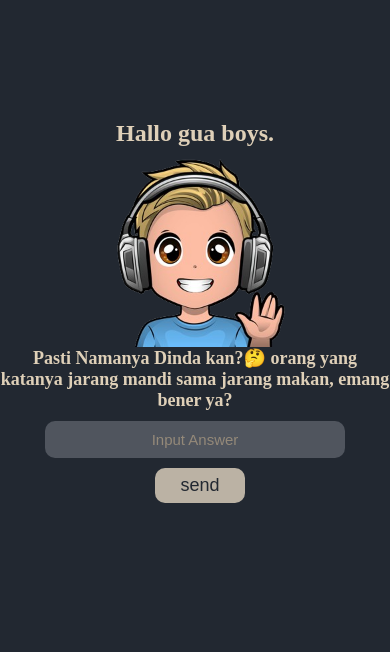
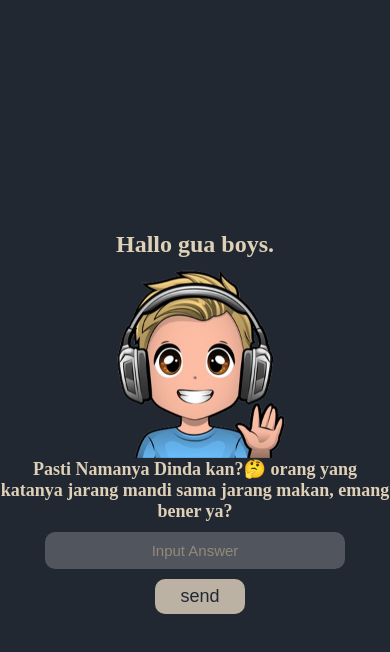
Before and after one commit to Komara11/theBoys, a plain HTML site: page index.html in a window 390 px wide. Drawn offline with nearby package versions, Linux system fonts and the light colour scheme.

Commit message:
style.css

```diff
--- a/style.css
+++ b/style.css
@@ -36,7 +36,6 @@
 .wrapper{
     display: flex;
     align-items: center;
-    /* flex-direction: column; */
 }
 button{
     border: none;
@@ -70,12 +69,3 @@ button:hover{
     color: #222831;
     transition: all 0.3s ease-in-out;
 }
-@media only screen and (max-width: 768px) {
-    .container {
-        justify-content: start;
-        align-items: start;
-    }
-    .card{
-        margin-top: 120px;
-    }
-}
```
